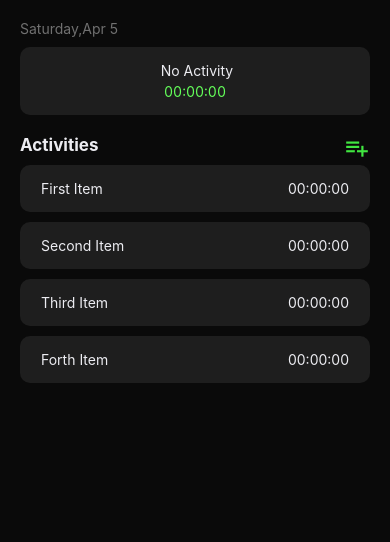
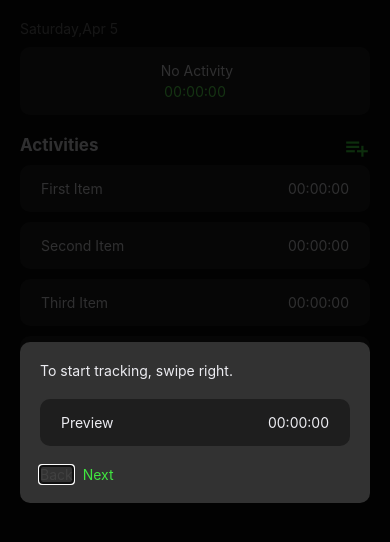
Before and after one commit to indraworks/rn-expo-note-filip, a React Native app: screen / in a window 390 px wide. Shown: the top 542 px of the page. Built offline with nearby package versions, Linux system fonts and the light colour scheme.

Commit message:
PreviewItem

```diff
--- a/App.js
+++ b/App.js
@@ -4,6 +4,7 @@ import { ActivityHomeScreen } from "./src/screens/Home";
 import { COLORS } from "./src/variables/styles";
 import { useEffect, useState } from "react";
 import { isAsyncStorageEnabled } from "./src/storage ";
+import { TutorialScreen } from "./src/screens/Tutorial";
 
 export default function App() {
   const [isStorageEnabled, setIsStorageEnable] = useState(null);
@@ -33,7 +34,10 @@ export default function App() {
         {isStorageEnabled == null ? (
           <></>
         ) : (
-          <ActivityHomeScreen isStorageEnabled={isStorageEnabled} />
+          <>
+            <TutorialScreen visible={true} />
+            <ActivityHomeScreen isStorageEnabled={isStorageEnabled} />
+          </>
         )}
 
         <StatusBar style="light" />
@@ -58,6 +62,16 @@ const styles = StyleSheet.create({
 });
 
 /*
+di app js kit amasuka tutorial screen dimana  kita kasuh tahu pemakai
+nah ditutorialscreen kita buat sbb:
+utk urutan 1 adalah step1  activkan item
+                    setep2 deactive item
+                    seteo3 kita menuju ke itemDetail
+nah step2 in kita masukan dalam state
+
+*/
+
+/*
 pada app.js view kita hilangkan ganti
 denfan SafeAreaView mewakili batas2 nah saveAreaView tidak boleh berisi container
 dia hanya ut batas safe paling luar saja kita beri flex:1
--- a/src/components/activity/Item.js
+++ b/src/components/activity/Item.js
@@ -86,7 +86,7 @@ export const ActivityItem = ({
   ).current;
 
   //kita buat disini utk background dimana akan brubah jika isACtive true !
-  const itemBackgroundActive = isActive
+  const itemBackground = isActive
     ? { backgroundColor: COLORS.semiDarkGray }
     : { backgroundColor: COLORS.darkGray };
 
@@ -129,7 +129,7 @@ export const ActivityItem = ({
     >
       <FlowHighLightView
         //ini tambahan ...itemBackgroundActive akan ubah warna container jika dia bergerak kekakanan warna jadi abu muda!
-        style={{ ...StyleSheet.itemContainer, ...itemBackgroundActive }}
+        style={{ ...StyleSheet.itemContainer, ...itemBackground }}
       >
         <FlowRow style={styles.row}>
           <FlowText>{title}</FlowText>
--- a/src/components/overrides/Modal.js
+++ b/src/components/overrides/Modal.js
@@ -21,7 +21,7 @@ export const FlowModal = ({
     : {
         justifyContent: "center",
         alignItems: "center",
-        backgroundColor: "rgba(0, 0, 0, 0.6)",
+        backgroundColor: "rgba(0, 0, 0, 0.8)",
       };
 
   //platform web atau tidak
--- a/src/screens/Home.js
+++ b/src/screens/Home.js
@@ -324,6 +324,12 @@ const styles = StyleSheet.create({
 });
 
 /*
+stlah ini kita ada di APp.js dimana kit abuat 1 screen tambahan yg tadi hanaya Home.js
+ada tutorial.js nah ini nnti duunculkan lewatmodal yg ada sbgai pmbugkus tutorial.js
+
+*/
+
+/*
 kita mau tampilkan tangal di pojok kiri atas
 setelah mmbuat delete func kit asekarang buat getCurrentDate  gimana caranya ??
 ya
--- /dev/null
+++ b/src/screens/Tutorial.js
@@ -0,0 +1,111 @@
+import { View, Text } from "react-native";
+import React, { useState } from "react";
+import { ActivityItem } from "../components/activity/Item";
+import {
+  FlowText,
+  FlowModal,
+  FlowButton,
+  FlowRow,
+} from "../components/overrides";
+import { COLORS } from "../variables/styles";
+//buat const max-step
+const MAX_STEPS = 3;
+//empty funct
+const empty = () => {};
+
+//
+const PreviewItem = () => {
+  //kalau component ingin dimunculkan maka harus ada return
+  return (
+    <ActivityItem
+      title={"Preview"}
+      time={0}
+      onActivityChange={empty}
+      onSwipeStart={empty}
+      onSwipeEnd={empty}
+      onDoubleClick={empty}
+    />
+  );
+};
+
+export const TutorialScreen = ({ visible }) => {
+  const [step, setStep] = useState(1);
+  //buat const stepBACk and stepNext dimana masing2  < Nax ,> 1
+  const canGoNext = step < MAX_STEPS;
+  const canGoBack = step > 1;
+  //buat func utk tambah state step
+  const goNext = () => {
+    if (canGoNext) {
+      setStep(step + 1);
+    }
+  };
+  const goBack = () => {
+    if (canGoBack) {
+      setStep(step - 1);
+    }
+  };
+
+  return (
+    <FlowModal visible={visible} bgColor={COLORS.lightBlack}>
+      <View style={{ marginBottom: 10 }}>
+        {step === 1 && (
+          <View>
+            <View style={{ marginBottom: 20 }}>
+              <FlowText>To start tracking, swipe right.</FlowText>
+            </View>
+            <PreviewItem />
+          </View>
+        )}
+        {step === 2 && (
+          <View>
+            <FlowText>Step 2</FlowText>
+          </View>
+        )}
+        {step === 3 && (
+          <View>
+            <FlowText>Step 3</FlowText>
+          </View>
+        )}
+      </View>
+      <View>
+        <FlowRow>
+          <FlowButton
+            onPressIn={goBack}
+            disabled={!canGoBack}
+            ghost
+            type={"primary"}
+            content={"Back"}
+            style={{ marginRight: 10 }}
+          />
+          <FlowButton
+            onPressIn={goNext}
+            disabled={!canGoNext}
+            ghost
+            type={"primary"}
+            content={"Next"}
+          />
+        </FlowRow>
+      </View>
+    </FlowModal>
+  );
+};
+
+/*
+2)
+stlahnya kita oerly activityItem itu kita ambil atau copy nah nnti dalanya ...Item
+kita isikan saha Ititle dan time kosongan yg lainya utk function kita buat empty functuon
+ah nnti ini tutorial steep 1 akan kita buat gerak animation geser kanan saja
+
+
+*/
+
+/*
+di app js kit amasuka tutorial screen dimana  kita kasuh tahu pemakai
+nah ditutorialscreen kita buat sbb:
+utk urutan 1 adalah step1  activkan item
+                    setep2 deactive item
+                    seteo3 kita menuju ke itemDetail
+nah step2 in kita masukan dalam state
+dinbawah step2 ada button yg utk munculkan step2 berikunya atau kembali kemenu berikutnya !
+
+*/
--- a/src/variables/styles.js
+++ b/src/variables/styles.js
@@ -3,6 +3,7 @@ export const COLORS = {
   darkGray: "#1e1e1e",
   semiDarkGray: "#414141",
   lightGray: "#707070",
+  lightBlack: "#323232",
   white: "#ececf1",
   brightGreen: "#64ff5a",
   normalGreen: "#40e640",
```
